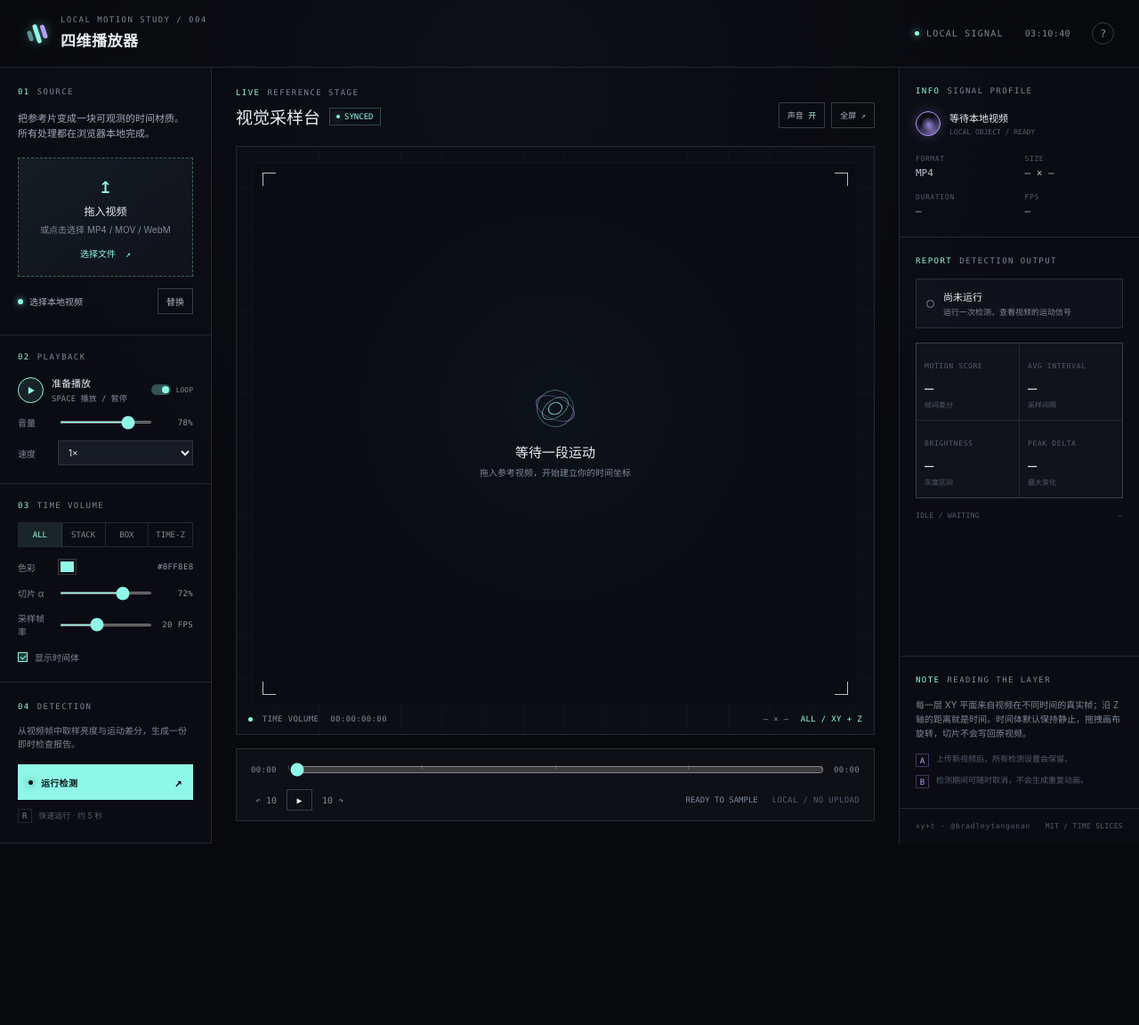
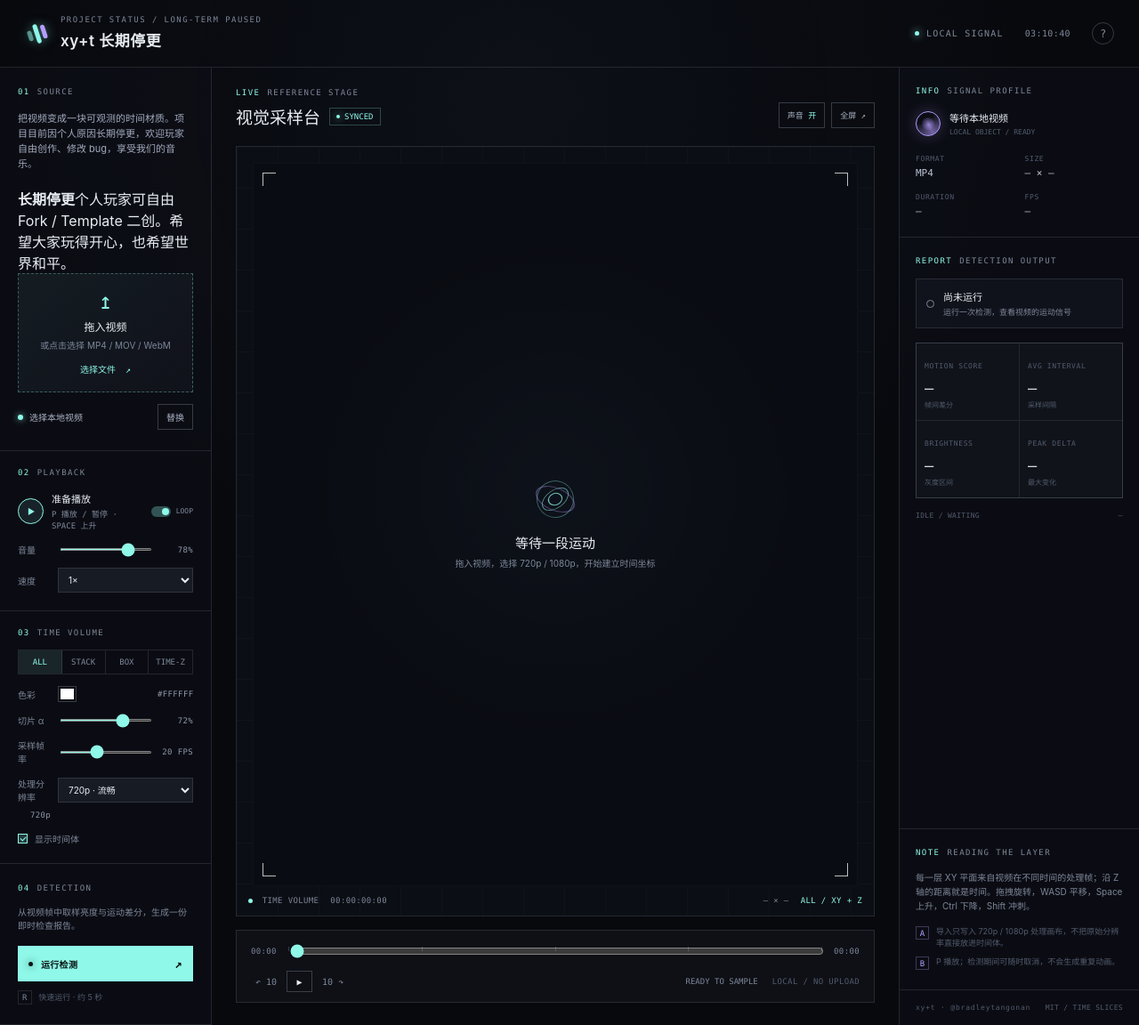
Before and after one commit to XxHuberrr/xyt, an Electron app: page index.html in a window 1280 px wide. Shown: the whole page at 89% size. Before the commit the page ends 948 px from the top, so only its background shows below. Drawn offline with Linux system fonts and the light colour scheme; no server answers.

Commit message:
更新长期停更首页与右侧控制台

```diff
--- a/index.html
+++ b/index.html
@@ -12,8 +12,8 @@
         <div class="brand-lockup">
           <div class="brand-mark" aria-hidden="true"><span></span><span></span><span></span></div>
           <div>
-            <div class="eyebrow">LOCAL MOTION STUDY / 004</div>
-            <h1>四维播放器</h1>
+            <div class="eyebrow">PROJECT STATUS / LONG-TERM PAUSED</div>
+            <h1>xy+t <span class="status-label">长期停更</span></h1>
           </div>
         </div>
         <div class="topbar-meta">
@@ -27,7 +27,8 @@
         <aside class="sidebar panel">
           <section class="panel-section intro-section">
             <div class="section-kicker"><span>01</span> SOURCE</div>
-            <p class="intro-copy">把参考片变成一块可观测的时间材质。所有处理都在浏览器本地完成。</p>
+            <p class="intro-copy">把视频变成一块可观测的时间材质。项目目前因个人原因长期停更，欢迎玩家自由创作、修改 bug，享受我们的音乐。</p>
+            <div class="pause-notice" role="note"><strong>长期停更</strong><span>个人玩家可自由 Fork / Template 二创。希望大家玩得开心，也希望世界和平。</span></div>
             <div class="dropzone" id="dropzone" tabindex="0">
               <input id="fileInput" type="file" accept="video/*" hidden />
               <div class="drop-icon" aria-hidden="true">↥</div>
@@ -45,7 +46,7 @@
             <div class="section-kicker"><span>02</span> PLAYBACK</div>
             <div class="control-line">
               <button class="round-button" id="playButton" type="button" aria-label="播放"><span class="play-glyph">▶</span></button>
-              <div class="control-copy"><span id="playLabel">准备播放</span><small id="playHint">SPACE 播放 / 暂停</small></div>
+              <div class="control-copy"><span id="playLabel">准备播放</span><small id="playHint">P 播放 / 暂停 · SPACE 上升</small></div>
               <label class="switch-label"><input id="loopToggle" type="checkbox" checked /><span class="switch"></span><span>LOOP</span></label>
             </div>
             <div class="slider-row">
@@ -76,8 +77,8 @@
             </div>
             <div class="slider-row color-row">
               <label for="colorPicker">色彩</label>
-              <input id="colorPicker" class="color-picker" type="color" value="#8ff8e8" />
-              <span class="mono slider-value" id="colorValue">#8FF8E8</span>
+              <input id="colorPicker" class="color-picker" type="color" value="#ffffff" />
+              <span class="mono slider-value" id="colorValue">#FFFFFF</span>
             </div>
             <div class="slider-row">
               <label for="opacitySlider">切片 α</label>
@@ -88,6 +89,14 @@
               <label for="densitySlider">采样帧率</label>
               <input id="densitySlider" type="range" min="1" max="50" value="20" step="1" />
               <span class="mono slider-value" id="densityValue">20 FPS</span>
+            </div>
+            <div class="slider-row">
+              <label for="resolutionSelect">处理分辨率</label>
+              <select id="resolutionSelect" class="select-control" aria-label="视频处理分辨率">
+                <option value="720" selected>720p · 流畅</option>
+                <option value="1080">1080p · 清晰</option>
+              </select>
+              <span class="mono slider-value" id="resolutionValue">720p</span>
             </div>
             <label class="check-row"><input id="overlayToggle" type="checkbox" checked /><span class="fake-check"></span><span>显示时间体</span></label>
           </section>
@@ -117,7 +126,7 @@
               <div class="empty-state" id="emptyState">
                 <div class="empty-orbit"><span></span><span></span><span></span></div>
                 <div class="empty-title">等待一段运动</div>
-                <div class="empty-subtitle">拖入参考视频，开始建立你的时间坐标</div>
+                <div class="empty-subtitle">拖入视频，选择 720p / 1080p，开始建立时间坐标</div>
               </div>
               <div class="scan-overlay" id="scanOverlay" aria-hidden="true">
                 <div class="scan-topline"><span>FRAME INTEGRITY</span><span class="mono" id="scanPercent">00%</span></div>
@@ -149,9 +158,9 @@
           </section>
           <section class="panel-section inspector-section note-section">
             <div class="section-kicker"><span>NOTE</span> READING THE LAYER</div>
-            <p>每一层 XY 平面来自视频在不同时间的真实帧；沿 Z 轴的距离就是时间。时间体默认保持静止，拖拽画布旋转，切片不会写回原视频。</p>
-            <div class="note-line"><span class="note-key">A</span><span>上传新视频后，所有检测设置会保留。</span></div>
-            <div class="note-line"><span class="note-key">B</span><span>检测期间可随时取消，不会生成重复动画。</span></div>
+            <p>每一层 XY 平面来自视频在不同时间的处理帧；沿 Z 轴的距离就是时间。拖拽旋转，WASD 平移，Space 上升，Ctrl 下降，Shift 冲刺。</p>
+            <div class="note-line"><span class="note-key">A</span><span>导入只写入 720p / 1080p 处理画布，不把原始分辨率直接放进时间体。</span></div>
+            <div class="note-line"><span class="note-key">B</span><span>P 播放；检测期间可随时取消，不会生成重复动画。</span></div>
           </section>
           <div class="inspector-footer"><span>xy+t · @bradleytangonan</span><span class="mono">MIT / TIME SLICES</span></div>
         </aside>
@@ -159,7 +168,7 @@
     </div>
 
     <div class="toast" id="toast" role="status" aria-live="polite"><span class="toast-dot"></span><span id="toastText">已载入</span></div>
-    <div class="help-modal" id="helpModal" aria-hidden="true"><div class="help-card"><button class="modal-close" id="closeHelp" type="button">×</button><div class="section-kicker"><span>QUICK GUIDE</span> LOCAL WORKFLOW</div><h3>从视频到信号</h3><p>把参考视频拖入左侧区域，播放器会立即读取本地文件。先建立时间切片体，再拖拽画布观察 Z 轴时间结构；点击「运行检测」可看到 5 秒取样动画与真实帧差分指标。</p><div class="help-shortcuts"><div><kbd>Space</kbd><span>播放 / 暂停</span></div><div><kbd>R</kbd><span>运行检测</span></div><div><kbd>←</kbd><span>后退 10 秒</span></div><div><kbd>→</kbd><span>前进 10 秒</span></div></div><button class="primary-button" id="closeHelpCta" type="button">开始使用 <span>↗</span></button></div></div>
+    <div class="help-modal" id="helpModal" aria-hidden="true"><div class="help-card"><button class="modal-close" id="closeHelp" type="button">×</button><div class="section-kicker"><span>QUICK GUIDE</span> LOCAL WORKFLOW</div><h3>从视频到信号</h3><p>右侧控制台统一管理视频、处理分辨率、采样密度和检测。画布支持鼠标旋转与 WASD 空间导航；P 播放，Space 上升，Ctrl 下降，Shift 冲刺。</p><div class="help-shortcuts"><div><kbd>P</kbd><span>播放 / 暂停</span></div><div><kbd>R</kbd><span>运行检测</span></div><div><kbd>WASD</kbd><span>空间移动</span></div><div><kbd>Shift</kbd><span>广角冲刺</span></div></div><button class="primary-button" id="closeHelpCta" type="button">开始使用 <span>↗</span></button></div></div>
     <canvas id="sampleCanvas" width="128" height="72" hidden></canvas>
     <script src="app.js"></script>
   </body>
```
